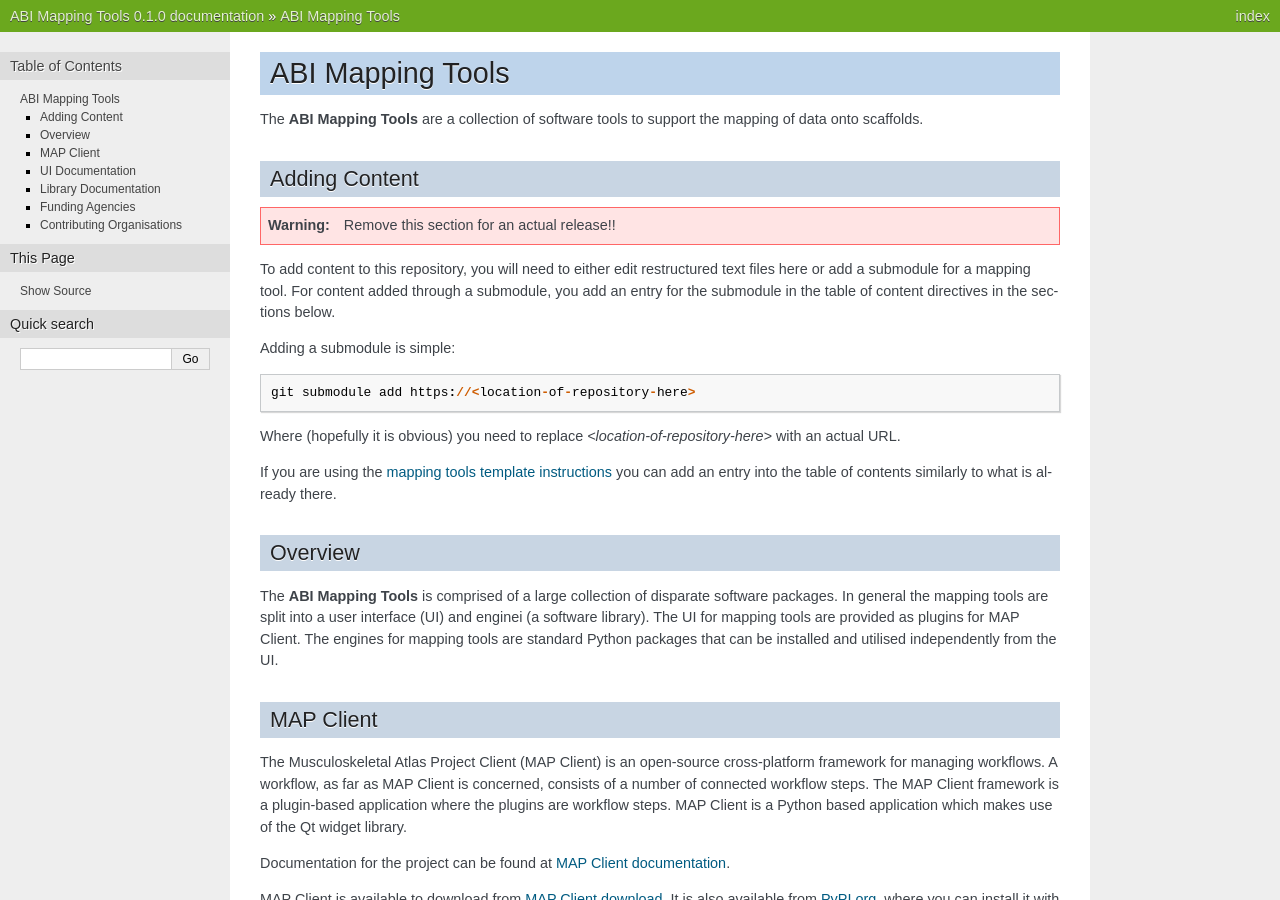
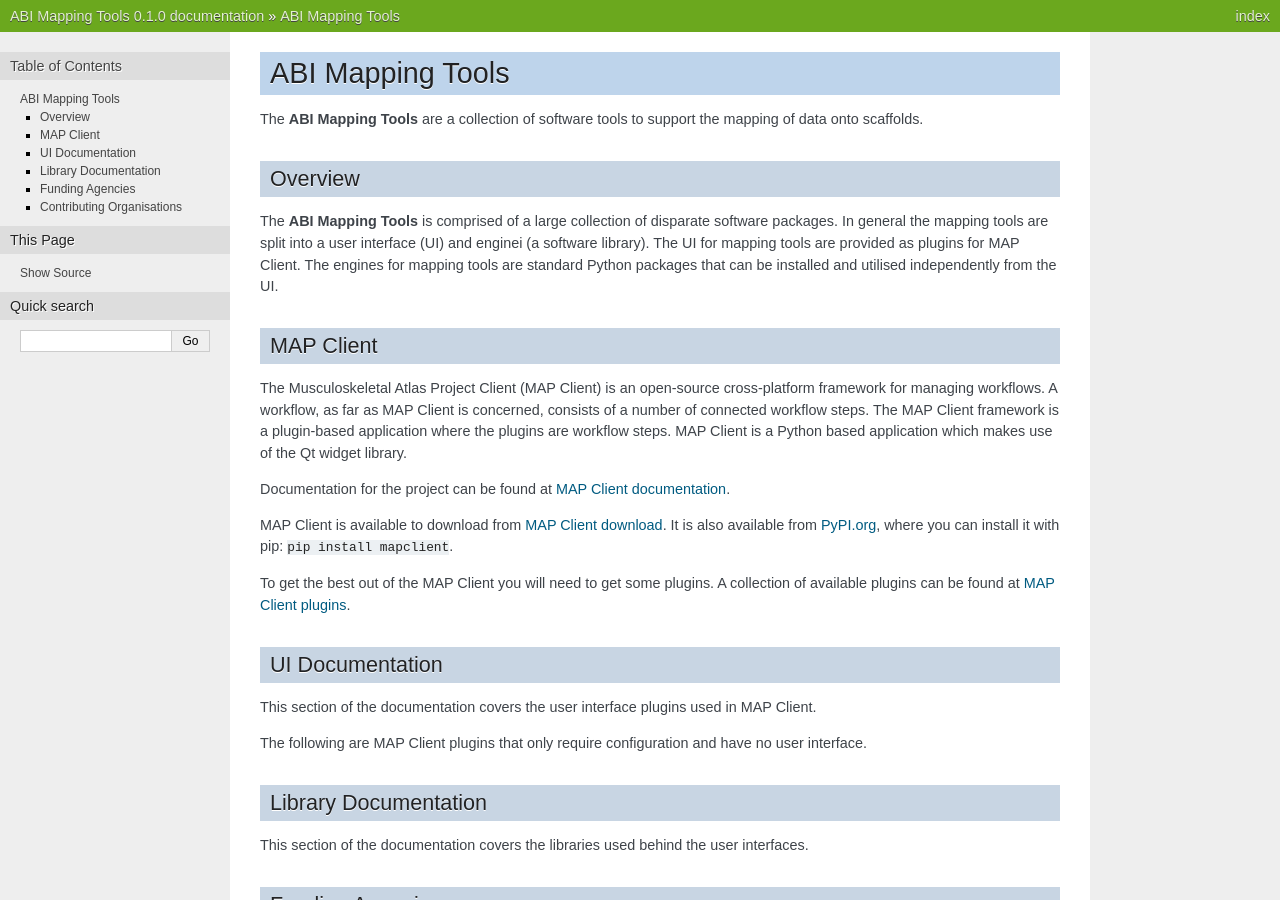
Before and after one commit to ABI-Tutorials/ABI-MappingTools, a Sphinx documentation site: the page built from docs/index.rst, in a window 1280 px wide and 900 px high. Built offline with Sphinx 7.4.7, drawn with Linux system fonts in a browser that asks for light colours; pages that are not in the unit, such as notebooks, are missing from menus.

Commit message:
Remove section on how to add documents.

```diff
--- a/docs/index.rst
+++ b/docs/index.rst
@@ -2,24 +2,6 @@
 =================
 
 The **ABI Mapping Tools** are a collection of software tools to support the mapping of data onto scaffolds.
-
-Adding Content
---------------
-
-.. warning::
-
-   Remove this section for an actual release!!
-
-To add content to this repository, you will need to either edit restructured text files here or add a submodule for a mapping tool.
-For content added through a submodule, you add an entry for the submodule in the table of content directives in the sections below.
-
-Adding a submodule is simple::
-
- git submodule add https://<location-of-repository-here>
-
-Where (hopefully it is obvious) you need to replace *<location-of-repository-here>* with an actual URL.
-
-If you are using the `mapping tools template instructions <https://github.com/ABI-Tutorials/ABI-MappingTools-Documentation-Template>`_ you can add an entry into the table of contents similarly to what is already there.
 
 Overview
 --------
```
